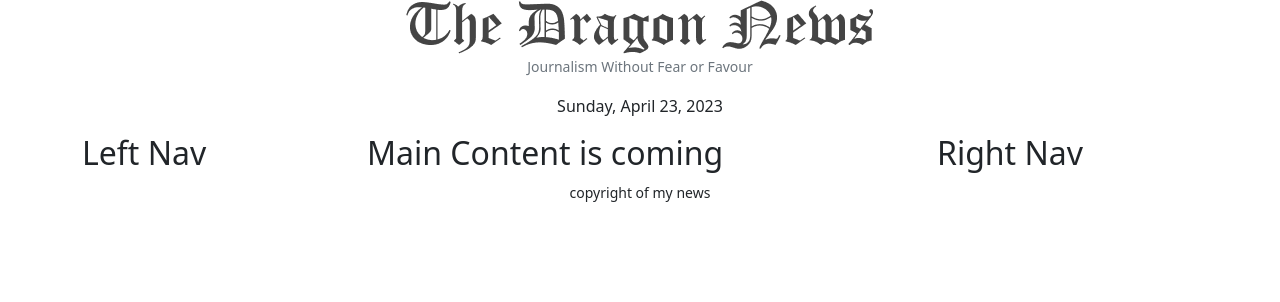
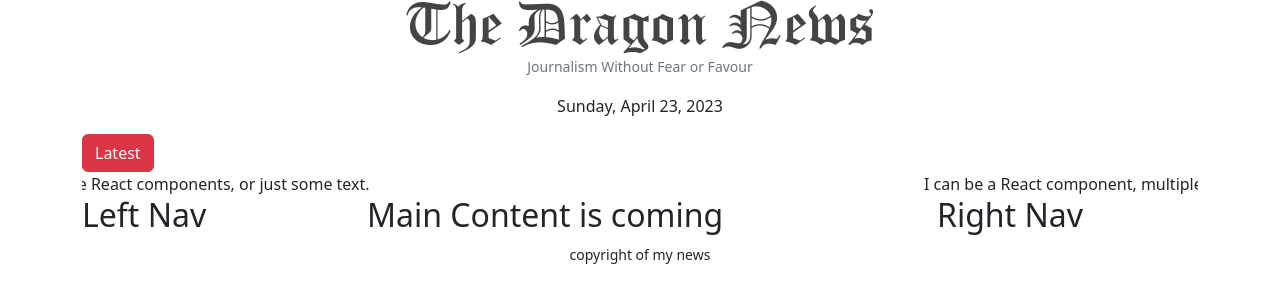
Before and after one commit to Monir-interact/the-news-dragon-client-fix, a React (Vite) app: page / in a window 1280 px wide. Shown: the top 302 px of the page. Built offline with nearby package versions, Linux system fonts and the light colour scheme.

Commit message:
set marquee

```diff
--- a/package.json
+++ b/package.json
@@ -18,6 +18,7 @@
     "react": "^18.2.0",
     "react-bootstrap": "^2.7.4",
     "react-dom": "^18.2.0",
+    "react-fast-marquee": "^1.4.0",
     "react-router-dom": "^6.10.0",
     "sort-by": "^1.2.0"
   },
--- a/src/Shared/Header/Header.jsx
+++ b/src/Shared/Header/Header.jsx
@@ -1,10 +1,12 @@
 import React from "react";
 import logo from "../../assets/logo.png";
 import moment from "moment";
+import { Button, Container } from "react-bootstrap";
+import Marquee from "react-fast-marquee";
 
 const Header = () => {
   return (
-    <div>
+    <Container>
       <div className="text-center">
         <img src={logo} alt="" />
         <p className="text-secondary">
@@ -12,7 +14,14 @@ const Header = () => {
         </p>
         <p>{moment().format("dddd, MMMM D, YYYY")}</p>
       </div>
-    </div>
+      <div>
+        <Button variant="danger">Latest</Button>
+        <Marquee>
+          I can be a React component, multiple React components, or just some
+          text.
+        </Marquee>
+      </div>
+    </Container>
   );
 };
 
```
Also changed, not shown: 1 other file (tests, documents, lock files or other folders).
